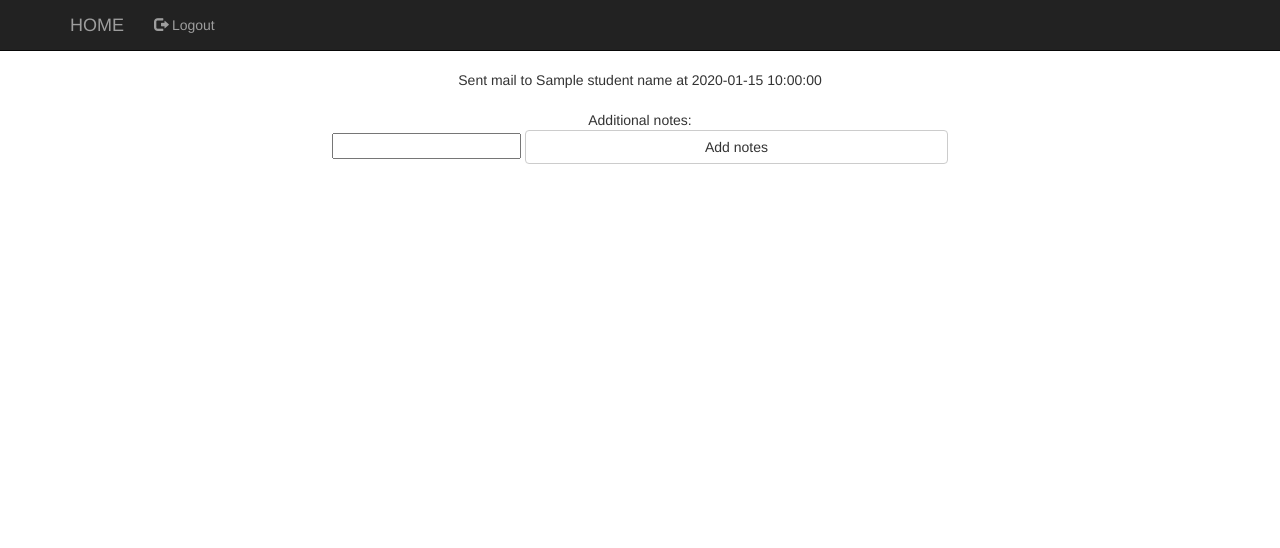
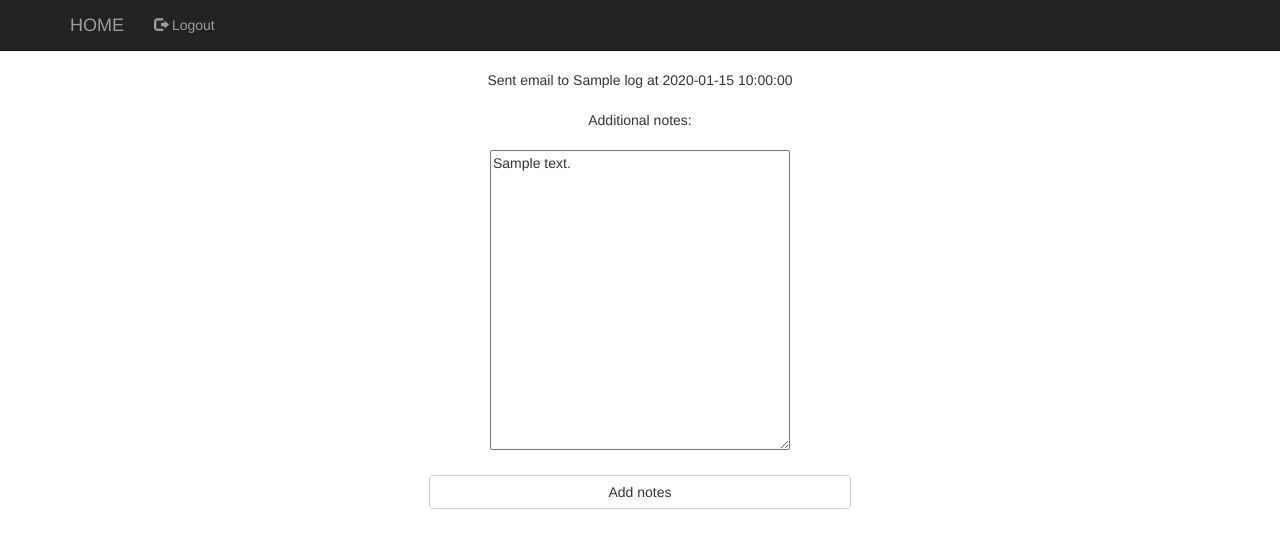
Before and after one commit to jerry-lei/Teacher-Contact-Site, a Flask app: template templates/logInfo.html in a window 1280 px wide. Shown: the top 548 px of the page. Run offline with Flask 2, Linux system fonts and the light colour scheme; the template is opened without the code that fills it: most values are stand-ins (such as "Sample title", 1, 10 or a date in 2020); parts of the project's set-up code (start-up, migrations or seed data) failed here and were passed over; some libraries are stand-ins or nearby versions.

Commit message:
Did log stuff

```diff
--- a/app.py
+++ b/app.py
@@ -146,24 +146,26 @@ def addClasses():
             return render_template("addClass.html",client_id = client_id, username = session.get('username'), auth = session.get('auth'), email = session.get('email'))#,database.all_classes_in_period())
     return redirect("/")
 
-@app.route("/log", methods=["GET"])
-def log():
+@app.route("/log")
+@app.route("/log/<logId>", methods=["GET", "POST"])
+def log(logId = ""):
     if session.get('auth') != 'teacher':
         return redirect("/")
     else:
-        return render_template("log.html",client_id = client_id, username = session.get('username'), auth=session.get('auth'), logs = database.find_log(session.get('username')))
-
-@app.route("/logInfo/<student_name>/<time>", methods=["GET","POST"])
-def logInfo(student_name = "", time = ""):
-    if request.method == "GET":
-        return render_template("logInfo.html",student_name=student_name,time=time, client_id = client_id, username = session.get('username'), auth=session.get('auth'))
-    else:
-        button = request.form['button']
-        return "testy"
-
+        if len(logId) == 0:
+            return render_template("log.html",client_id = client_id, username = session.get('username'), auth=session.get('auth'), logs = database.find_all_logs(session.get('username')))
+        elif database.find_log(logId) == None:
+            return redirect("/log")
+        elif request.method == "GET":
+            return render_template("logInfo.html", log = database.find_log(logId), client_id = client_id, username = session.get('username'), auth=session.get('auth'))
+        else:
+            database.add_to_log(logId, request.form.get('notes'))
+            return redirect("/log/"+logId)
+'''
 @app.route("/templates")
 def templates():
     return render_template("templates.html", client_id = client_id, username = session.get('username'), auth=session.get('auth'))
+'''
 
 if __name__ == "__main__":
     app.debug = True
--- a/templates/log.html
+++ b/templates/log.html
@@ -3,7 +3,7 @@
 {% block body %}
 <center>
 {% for item in logs %}
-<a href="/logInfo/{{item.student_name}}/{{item.time}}">Sent an email to {{item.student_name}} on {{item.time}}</a>
+<a href="/log/{{item._id}}">Sent an email to {{item.student_name}} on {{item.time}}</a>
 <br><br>
 {% endfor %}
 </center>
--- a/templates/logInfo.html
+++ b/templates/logInfo.html
@@ -3,12 +3,15 @@
 {% block body %}
 <center>
 
-Sent mail to {{student_name}} at {{time}}
+Sent email to {{log.student_name}} at {{log.time}}
 <br><br>
 Additional notes:
-<br><input type="text" name="notes" style"height:300px;width:300px;">
-<input type="submit" name="button" id="button"  class="btn btn-default" style="width:33%;" value="Add notes">
-
+<form method="post">
+  <br>
+  <textarea name="notes" style="height:300px;width:300px;">{{log.notes}}</textarea>
+  <br><br>
+  <input type="submit" class="btn btn-default" style="width:33%;" value="Add notes">
+</form>
 </center>
 
 {% endblock %}
--- a/templates/master.html
+++ b/templates/master.html
@@ -70,9 +70,9 @@
 	  <li>
 	    <a id="createClass" href="/createClass">Create Class</a>
 	  </li>
-	  <li>
+<!--	  <li>
 	    <a id="templates" href="/templates">Templates</a>
-	  </li>
+	  </li> -->
 	  <li>
             <a id="log" href="/log">Mail Log</a>
 	  </li>
```
Also changed, not shown: database.py (+24 -20 lines).
